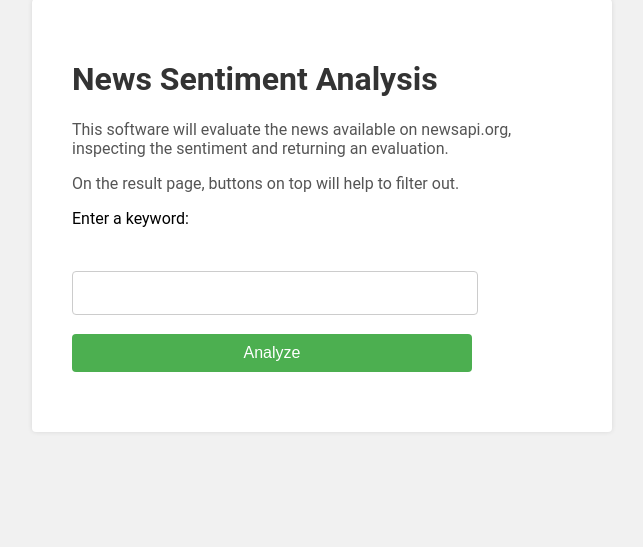
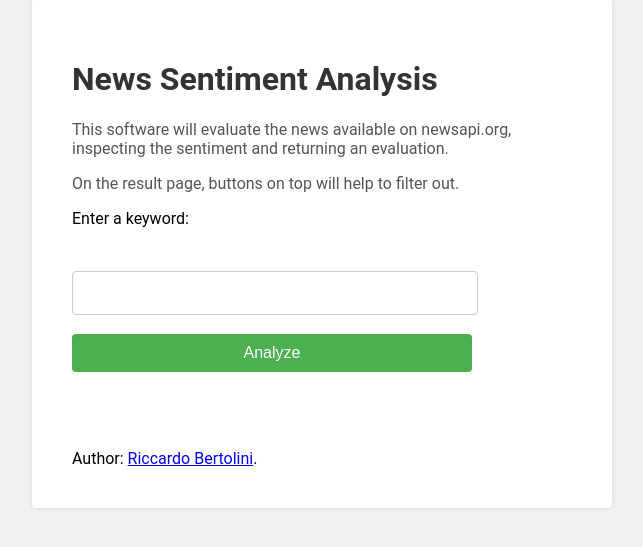
Before and after one commit to riccardobertolini/NewsSentimentAnalyzer, a Flask app: page / in a window 1280 px wide. Shown: the part 51-598 px from the top of the page, without its empty margins (318-961 px from the left). Run offline with Flask 2, Linux system fonts and the light colour scheme; parts of the project's set-up code (start-up, migrations or seed data) failed here and were passed over.

Commit message:
feat: adjust index.html

```diff
--- a/templates/index.html
+++ b/templates/index.html
@@ -81,6 +81,11 @@
             <input type="text" id="keyword" name="keyword" required><br><br>
             <button type="submit">Analyze</button>
         </form>
+
+        <br>
+        <br>
+        <br>
+        Author: <a href="https://github.com/riccardobertolini">Riccardo Bertolini</a>.
     </div>
 </body>
 </html>
```
